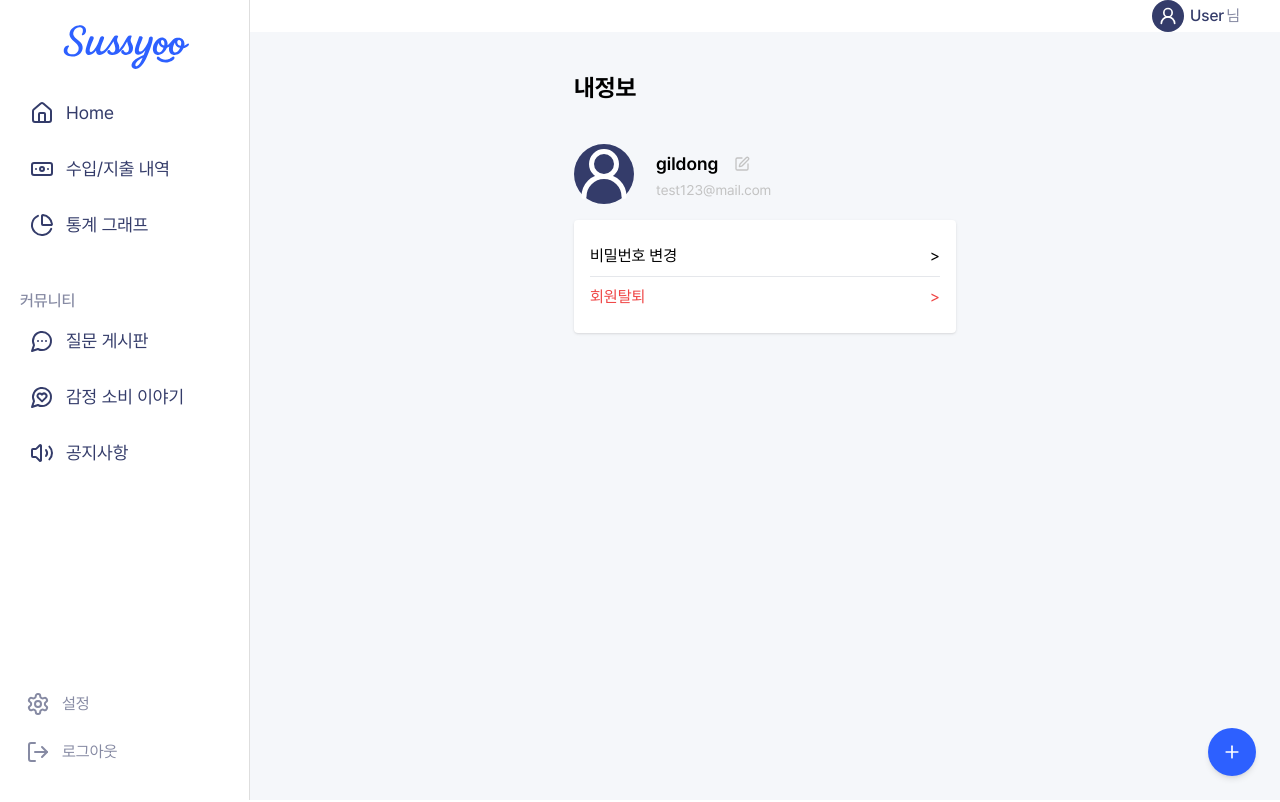
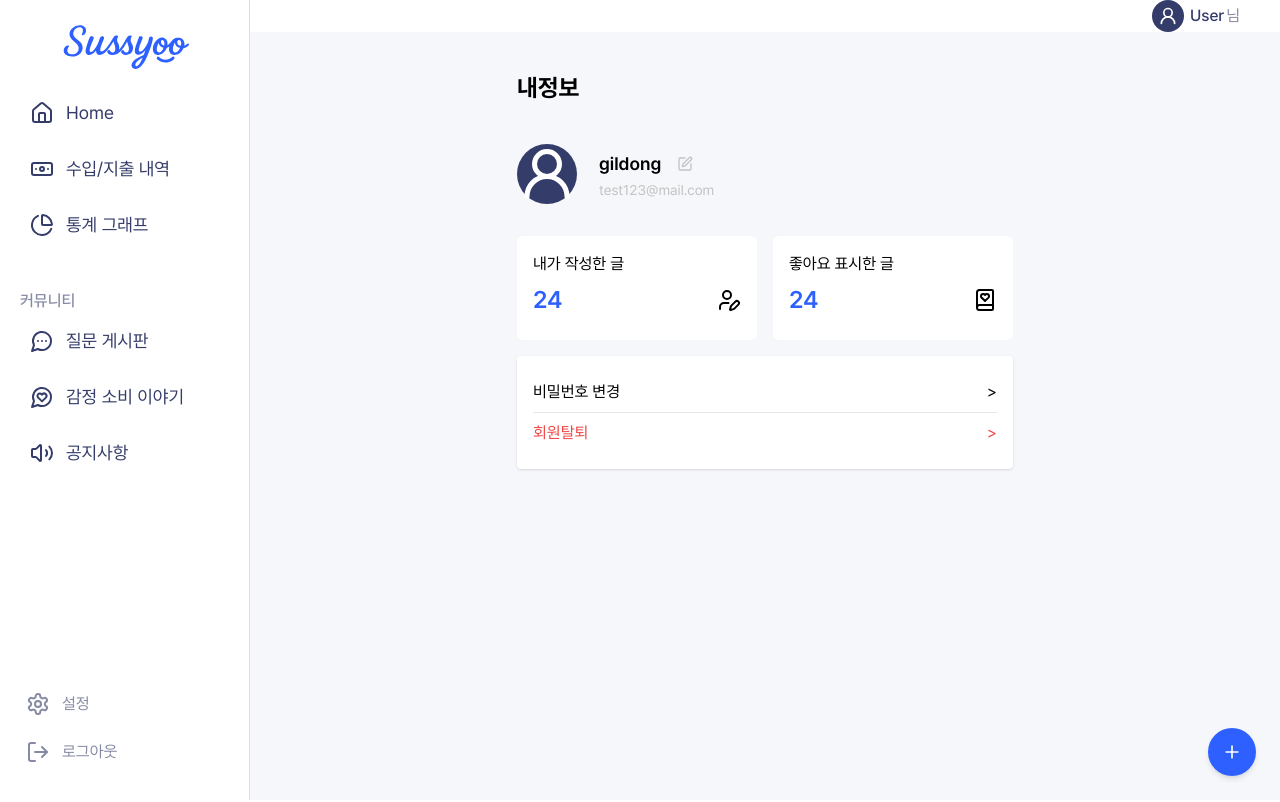
Before and after one commit to OZ-MAIN-PROJECT/frontend, a React (Vite) app: page /mypage in a window 1280 px wide. Shown: the top 802 px of the page. Built offline with nearby package versions, Linux system fonts and the light colour scheme.

Commit message:
feat : #26 PostCard 컴포넌트 구현

```diff
--- a/src/pages/myPage/MyPage.tsx
+++ b/src/pages/myPage/MyPage.tsx
@@ -1,6 +1,6 @@
 import MainLayout from '@/layouts/MainLayout';
 import InformationCard from './components/InformationCard';
-import MyPostCard from './components/MyPostsCard';
+import PostCard from './components/PostsCard';
 import UserMenu from './components/UserMenu';
 
 const MyPage = () => {
@@ -11,7 +11,7 @@ const MyPage = () => {
           <div>
             <h2 className="text-2xl font-bold mb-6">내정보</h2>
             <InformationCard />
-            <MyPostCard />
+            <PostCard />
             <UserMenu />
           </div>
         </div>
--- a/src/pages/myPage/components/MyPostsCard.tsx
+++ /dev/null
@@ -1,5 +0,0 @@
-const MyPostCard = () => {
-  return <></>;
-};
-
-export default MyPostCard;
--- /dev/null
+++ b/src/pages/myPage/components/PostsCard.tsx
@@ -0,0 +1,25 @@
+import { BookHeart, UserPen } from "lucide-react";
+
+const PostCard = () => {
+  return (
+  <div className="flex gap-4">
+  <div className="bg-white rounded-md w-60 p-4 my-4">
+    <h3>내가 작성한 글</h3>
+    <div className="flex justify-between items-center my-2">
+      <span className="text-accent-blue text-2xl font-semibold">24</span>
+      <span><UserPen /></span>
+    </div>
+  </div>
+  <div className="bg-white rounded-md w-60 p-4 my-4">
+    <h3>좋아요 표시한 글</h3>
+    <div className="flex justify-between items-center my-2">
+      <span className="text-accent-blue text-2xl font-semibold">24</span>
+      <span><BookHeart /></span>
+    </div>
+  </div>
+  </ div>
+
+);
+};
+
+export default PostCard;
```
